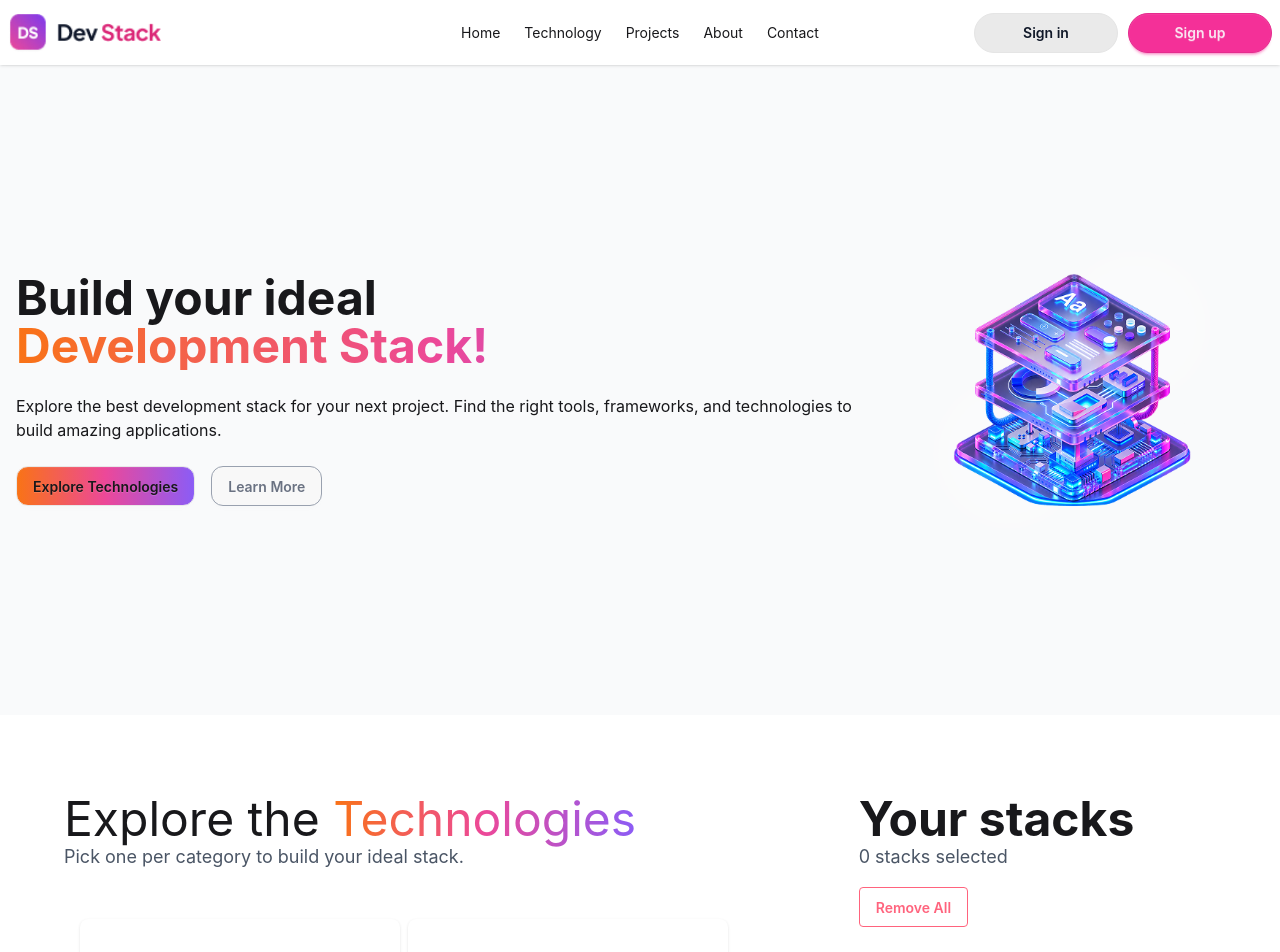
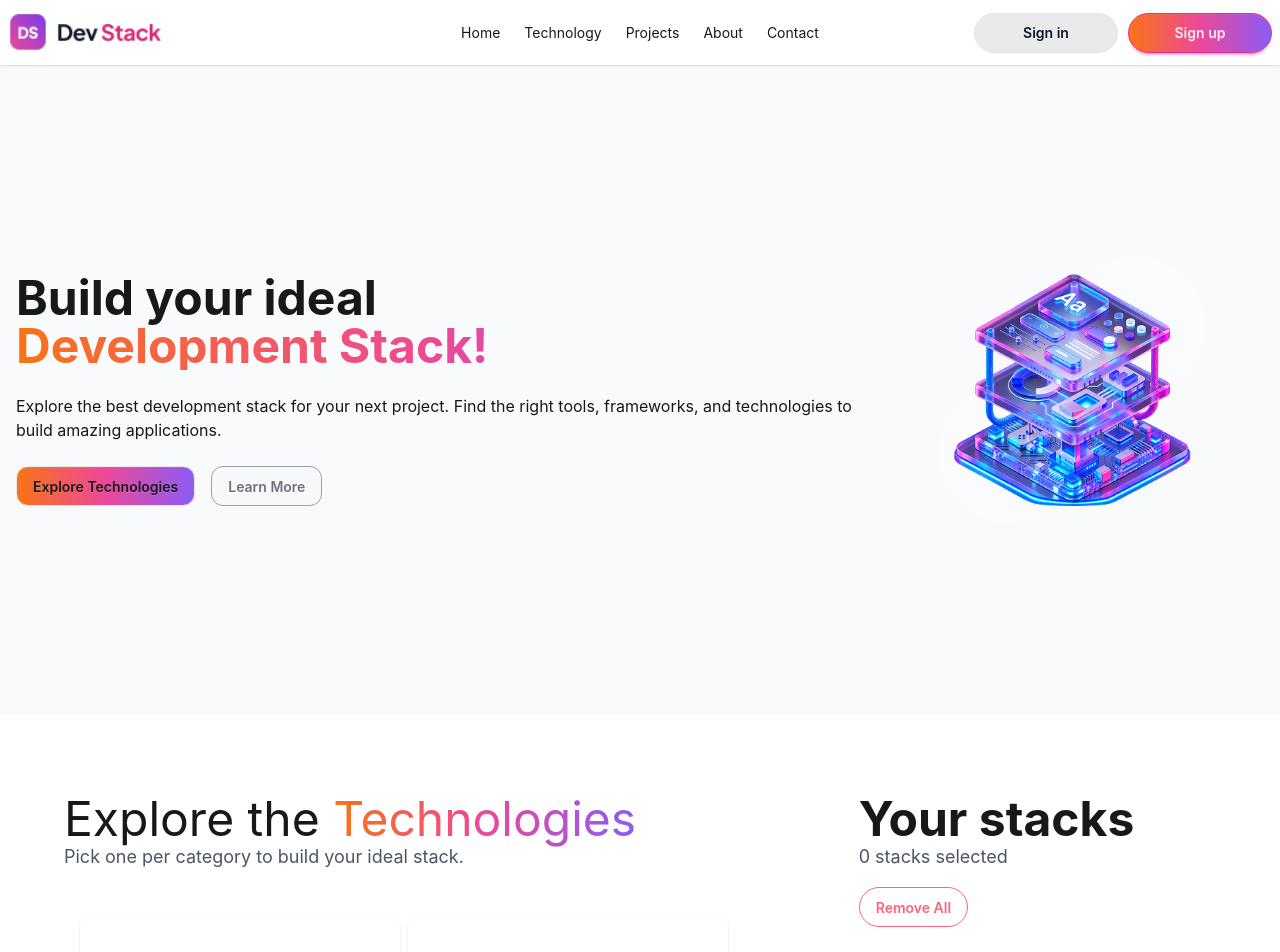
Before and after one commit to mobarok6042/dev-stack, a React (Vite) app: page / in a window 1280 px wide. Shown: the top 952 px of the page. Built offline with nearby package versions, Linux system fonts and the light colour scheme; grey boxes are pictures that could not be loaded.

Commit message:
changed some button style

```diff
--- a/src/components/Navbar.jsx
+++ b/src/components/Navbar.jsx
@@ -42,7 +42,7 @@ const Navbar = () => {
             <button type="button" className="btn btn-soft text-gray-900 w-12 md:w-36 rounded-3xl">
               Sign in
             </button>
-            <button type="button" className="btn btn-secondary w-12 md:w-36 rounded-3xl">
+            <button type="button" className="btn btn-secondary w-12 md:w-36 rounded-3xl primary_gradient">
               Sign up
             </button>
           </div>
--- a/src/components/SelectedStacks.jsx
+++ b/src/components/SelectedStacks.jsx
@@ -56,7 +56,7 @@ const SelectedStacks = ({ selectedStacks, setSelectedStacks }) => {
           </div>
         ))}
       </div>
-      <button type="button" onClick={handleRemoveAll} className="btn btn-outline btn-error mt-4">
+      <button type="button" onClick={handleRemoveAll} className="btn btn-outline btn-error mt-4 rounded-3xl">
         Remove All
       </button>
     </div>
```
